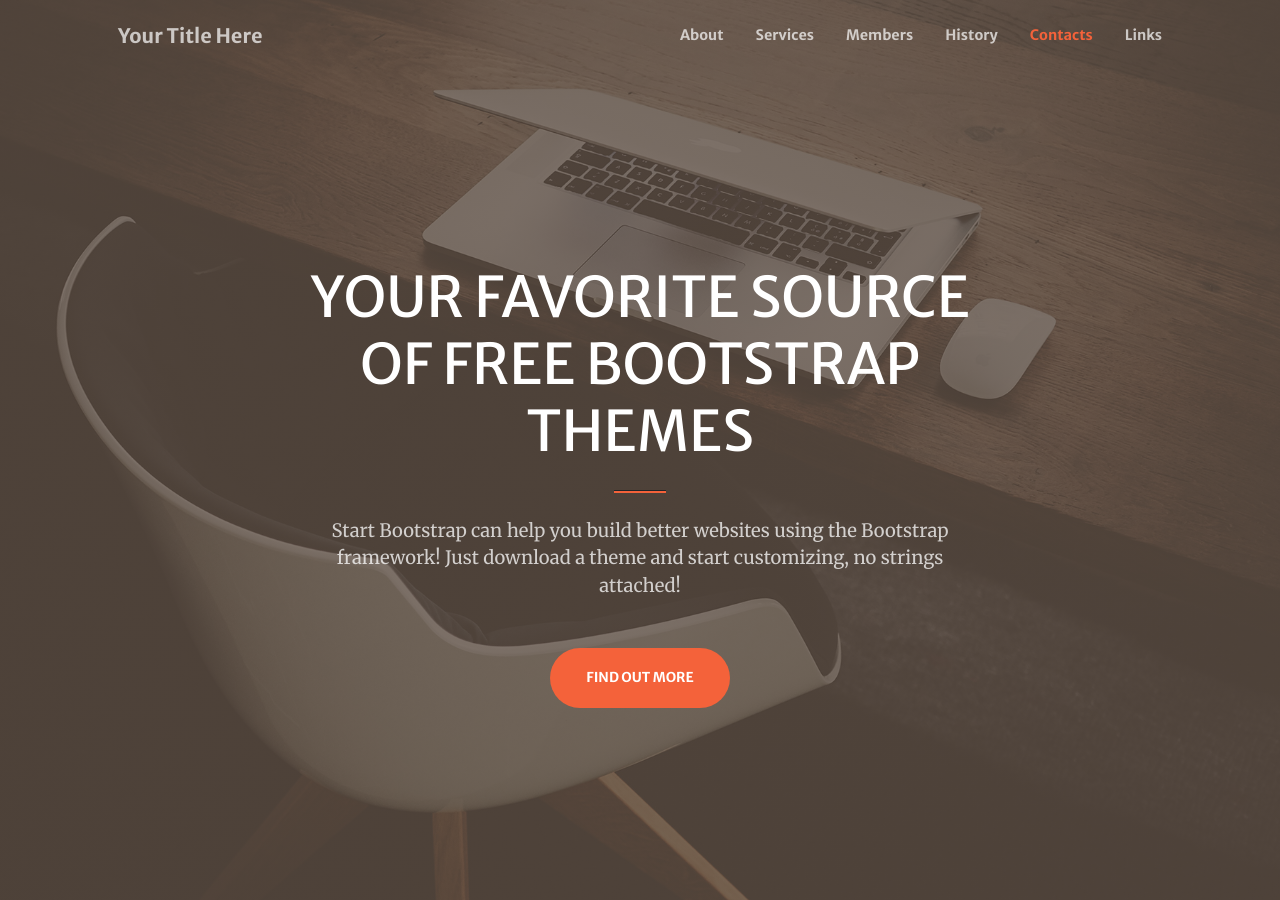
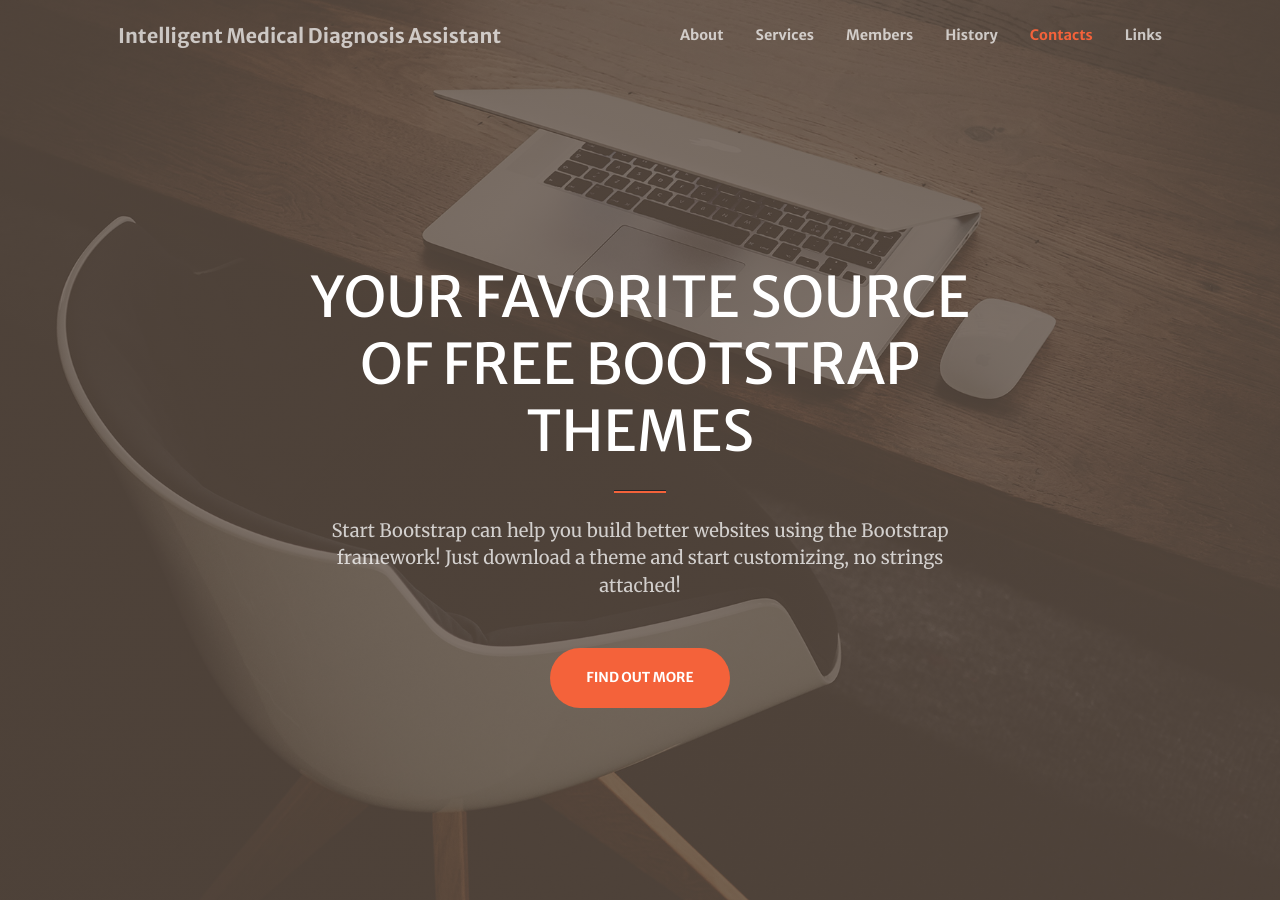
Before and after one commit to Imedaforyou/Imedaforyou.github.io, a Jekyll site: the page built from index.md, in a window 1280 px wide and 900 px high. Built offline with Jekyll 4.4.1, drawn with Linux system fonts in a browser that asks for light colours; comment, search, counter and statistics services are not loaded.

Commit message:
_config.yml

```diff
--- a/_config.yml
+++ b/_config.yml
@@ -1,5 +1,5 @@
 # Site settings
-title: Your Title Here
+title: Intelligent Medical Diagnosis Assistant
 description: > # this means to ignore newlines until "baseurl:"
 repository: vvalchev/creative-theme-jekyll-new
 baseurl: "/creative-theme-jekyll-new/" # the subpath of your site, e.g. /blog/
```
